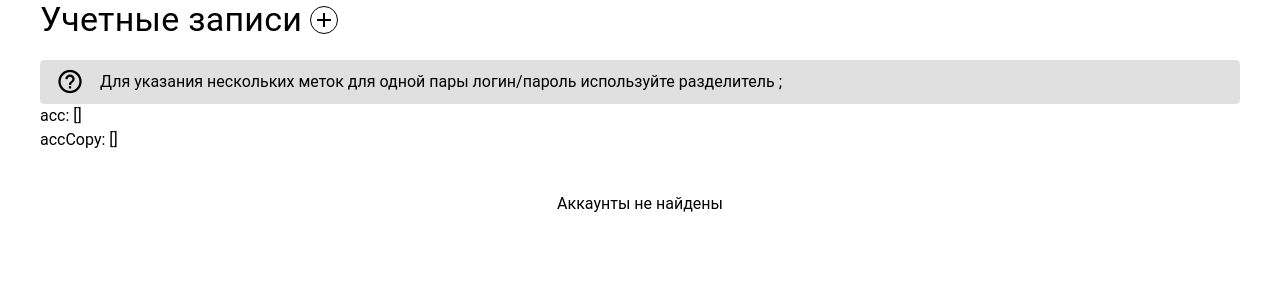
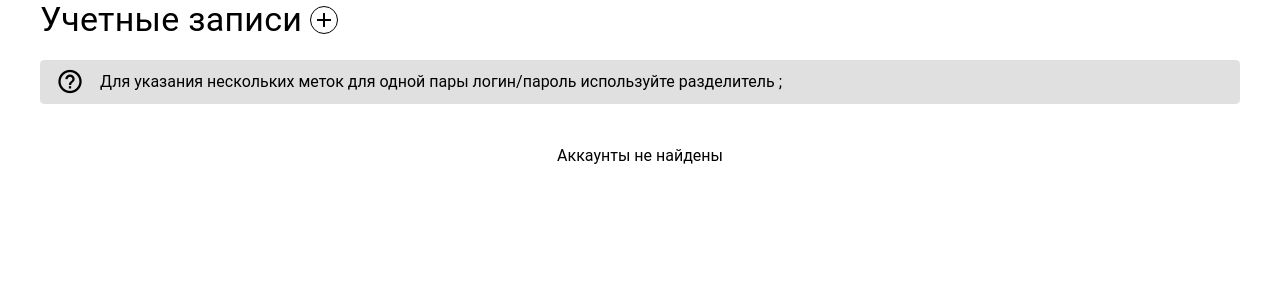
Before and after one commit to senbitronix/saasoft-testing-task, a Vue app: page / in a window 1280 px wide. Shown: the top 300 px of the page. Built offline with nearby package versions, Linux system fonts and the light colour scheme; the HTML template or start-up script is replaced by a standard one.

Commit message:
redundant code deleted

```diff
--- a/src/components/AccountManagementForm.vue
+++ b/src/components/AccountManagementForm.vue
@@ -85,8 +85,6 @@ onMounted(() => {
   >
     Для указания нескольких меток для одной пары логин/пароль используйте разделитель ;
   </v-alert>
-  <div>acc: {{ accounts }}</div>
-  <div>accCopy: {{ accountsCopy }}</div>
 
   <v-form v-if="accountsCopy.length" v-model="isValid" ref="form">
     <v-table class="accounts-table">
```
